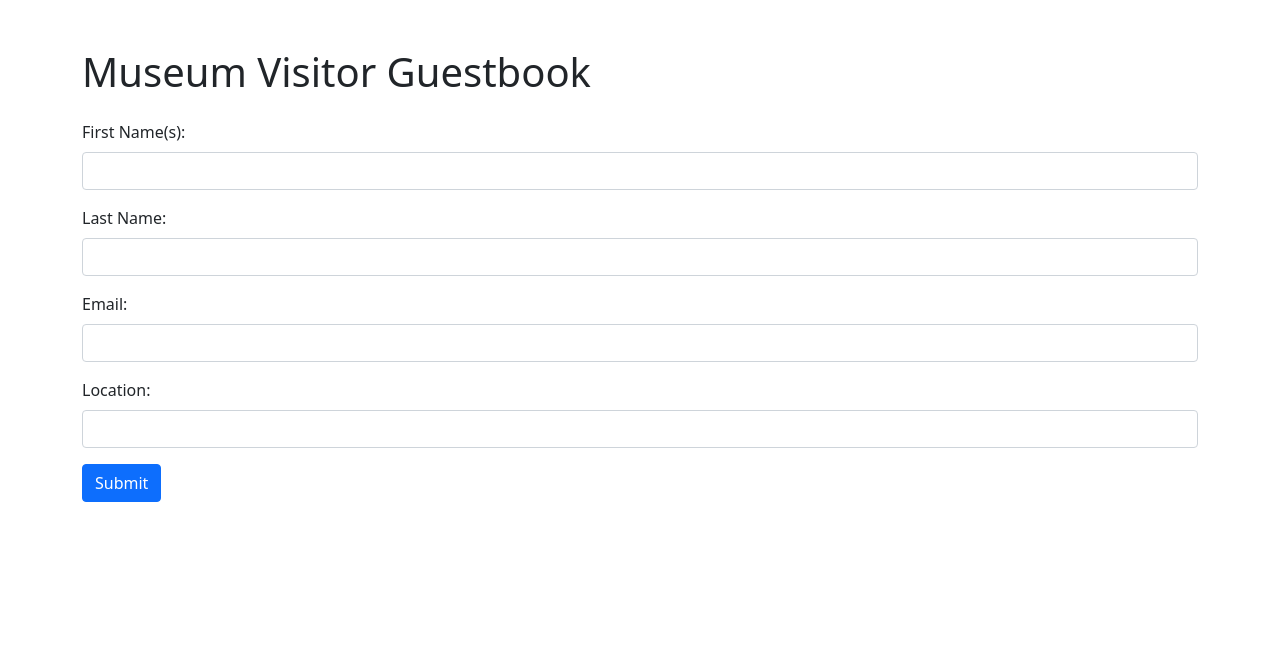
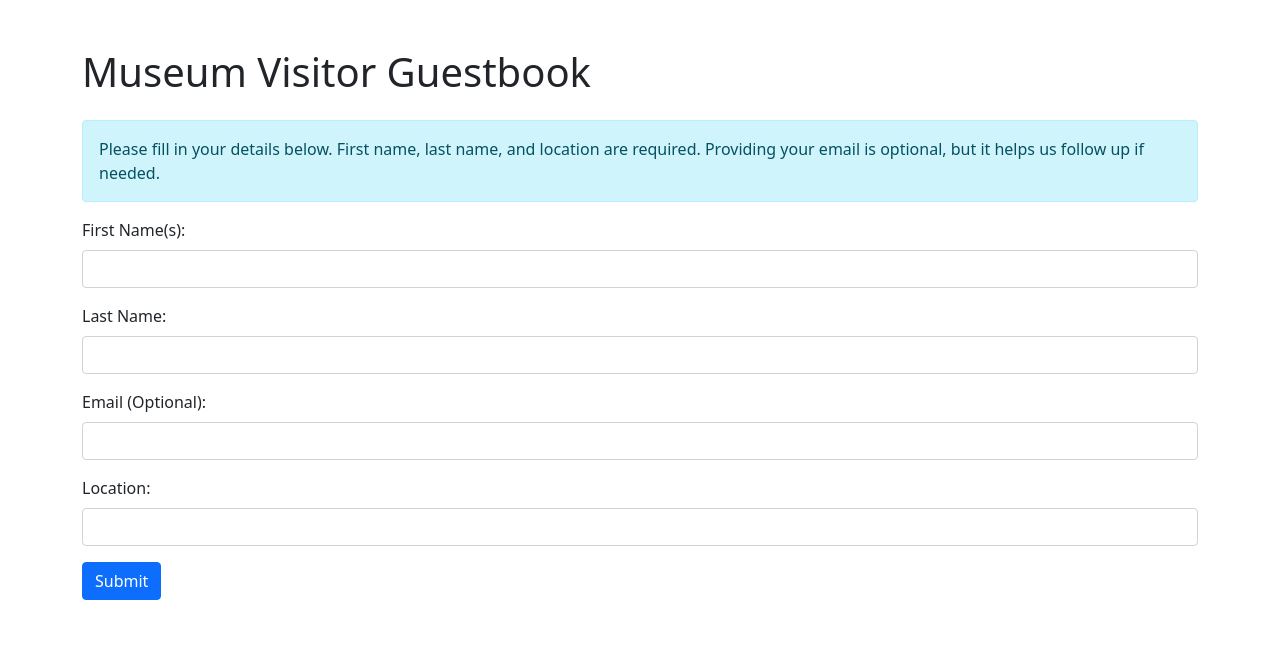
Before and after one commit to tmdinosaurcenter/kiosk-guestbook, a Flask app: page / in a window 1280 px wide. Shown: the top 654 px of the page. Run offline with Flask 2, Linux system fonts and the light colour scheme; data that the repository does not hold is empty; some libraries are stand-ins or nearby versions.

Commit message:
Add form instructions and make email optional
- Display brief instructions above the guestbook form.
- Update validation: require first name, last name, and location; make email optional.
- Remove the 'required' attribute from the email input field.
- Provide context in the UI so users understand why email is optional.

```diff
--- a/app.py
+++ b/app.py
@@ -18,7 +18,7 @@ def init_db():
             id INTEGER PRIMARY KEY AUTOINCREMENT,
             first_name TEXT NOT NULL,
             last_name TEXT NOT NULL,
-            email TEXT NOT NULL,
+            email TEXT,
             location TEXT NOT NULL,
             timestamp DATETIME DEFAULT CURRENT_TIMESTAMP
         )
@@ -42,11 +42,11 @@ def index():
         email = request.form.get('email', '').strip()
         location = request.form.get('location', '').strip()
 
-        # Basic validation checks
-        if not (first_name and last_name and email and location):
-            error = "All fields are required."
-            logger.warning("Validation error: Missing required fields.")
-        elif not is_valid_email(email):
+        # Basic validation checks (email is optional)
+        if not (first_name and last_name and location):
+            error = "First name, last name, and location are required."
+            logger.warning("Validation error: Missing required fields (first name, last name, location).")
+        elif email and not is_valid_email(email):
             error = "Invalid email address."
             logger.warning("Validation error: Invalid email address '%s'.", email)
 
--- a/templates/index.html
+++ b/templates/index.html
@@ -22,7 +22,6 @@
         .scrolling-content {
             display: inline-block;
             padding: 10px;
-            /* Adjust the animation duration to control speed */
             animation: scroll-left 20s linear infinite;
         }
 
@@ -42,6 +41,12 @@
     <div class="container mt-5 mb-5">
         <h1 class="mb-4">Museum Visitor Guestbook</h1>
 
+        <!-- Brief instructions for the form -->
+        <div class="alert alert-info" role="alert">
+            Please fill in your details below. First name, last name, and location are required.
+            Providing your email is optional, but it helps us follow up if needed.
+        </div>
+
         {% if error %}
         <div class="alert alert-danger" role="alert">
             {{ error }}
@@ -58,8 +63,8 @@
                 <input type="text" class="form-control" id="last_name" name="last_name" required>
             </div>
             <div class="mb-3">
-                <label for="email" class="form-label">Email:</label>
-                <input type="email" class="form-control" id="email" name="email" required>
+                <label for="email" class="form-label">Email (Optional):</label>
+                <input type="email" class="form-control" id="email" name="email">
             </div>
             <div class="mb-3">
                 <label for="location" class="form-label">Location:</label>
```
